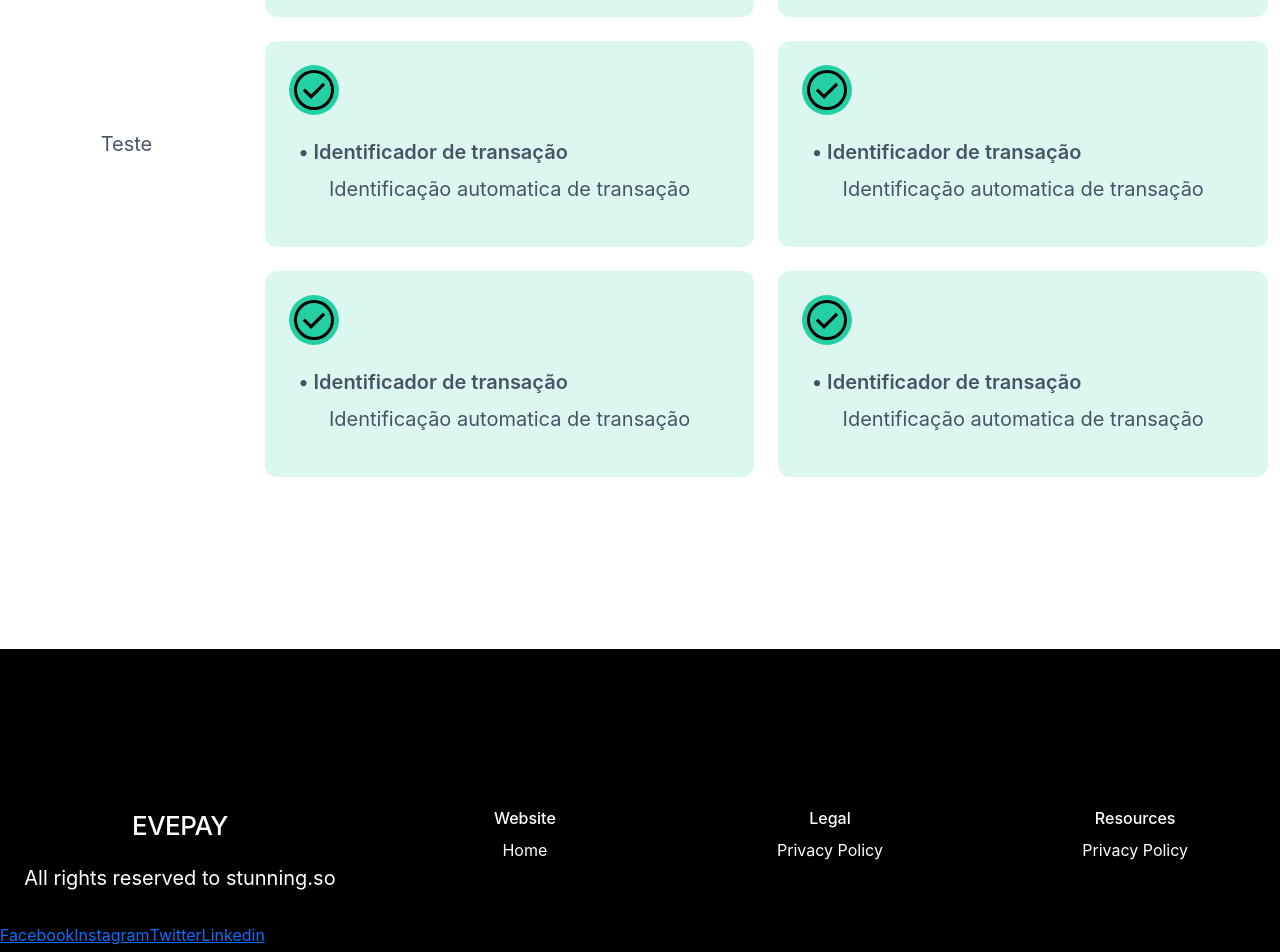
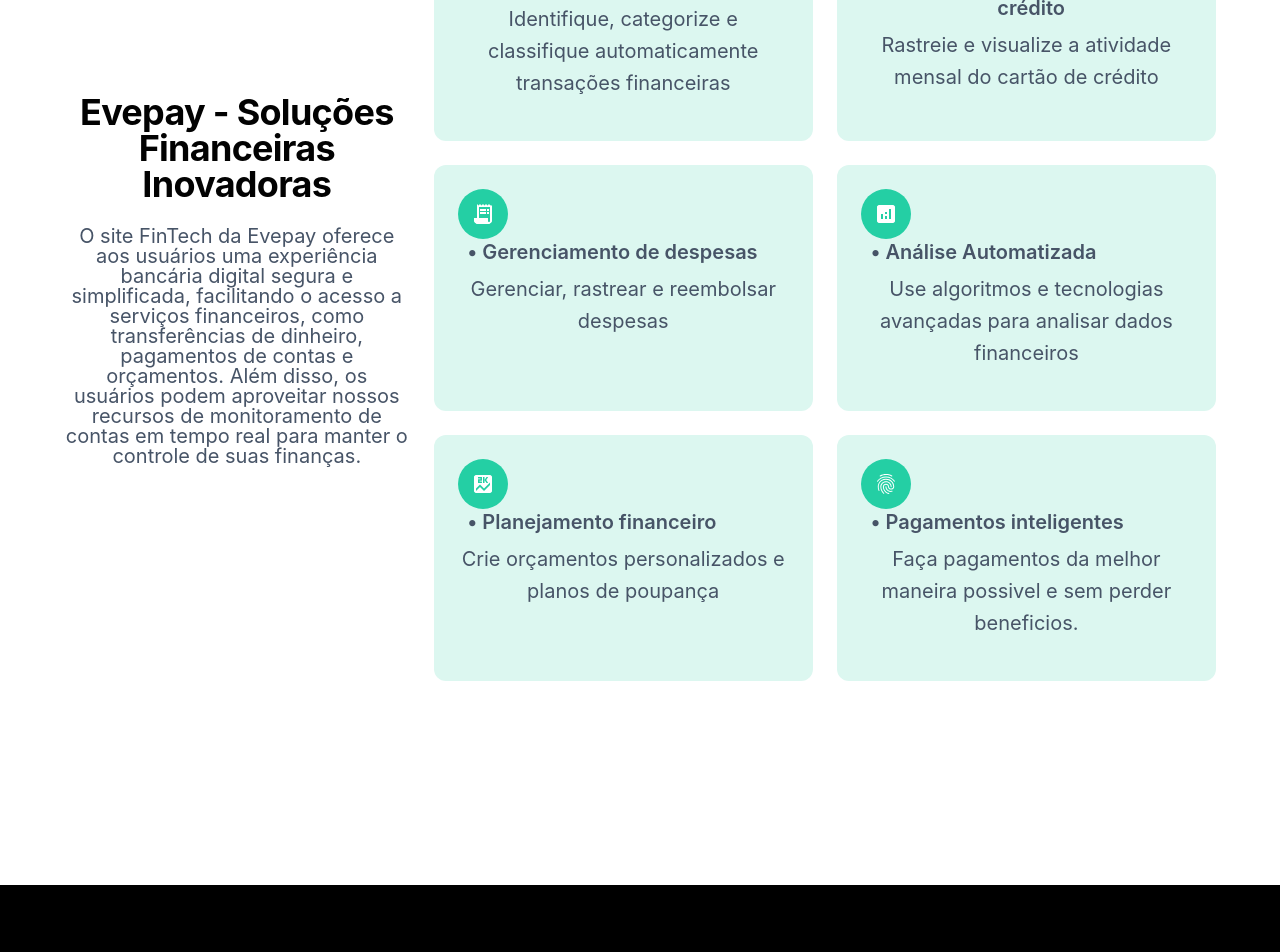
Before and after one commit to marcioA/evepay-landpage, a React (Vite) app: page / in a window 1280 px wide. Shown: the part 720-1672 px from the top of the page. Built offline with nearby package versions, Linux system fonts and the light colour scheme.

Commit message:
add icon component, and increment home page

```diff
--- a/package.json
+++ b/package.json
@@ -9,6 +9,10 @@
     "preview": "vite preview"
   },
   "dependencies": {
+    "@emotion/react": "^11.11.0",
+    "@emotion/styled": "^11.11.0",
+    "@mui/icons-material": "^5.11.16",
+    "@mui/material": "^5.12.3",
     "bootstrap": "^5.3.0-alpha3",
     "react": "^18.2.0",
     "react-dom": "^18.2.0",
--- a/src/components/Card/index.tsx
+++ b/src/components/Card/index.tsx
@@ -1,18 +1,21 @@
-import { BalloonIcon, CardParagraph, Container, SvgIcon, TitleCard } from './styles';
+import { ReactNode } from 'react';
+import { Icons } from '../Icons';
+import { CardParagraph, Container, TitleCard } from './styles';
 
 interface CardProps {
     title: string;
     paragraphContent: string;
-    pathSvg: string;
+    pathSvg: ReactNode;
     colorSvg: string;
 }
 
 export function Card({ title, paragraphContent, pathSvg, colorSvg }: CardProps) {
     return (
         <Container>
-            <BalloonIcon>
+            {/* <BalloonIcon>
                 <SvgIcon src={pathSvg} color={colorSvg} />
-            </BalloonIcon>
+            </BalloonIcon> */}
+            <Icons SvgImage={pathSvg} />
             <TitleCard>• {title}</TitleCard>
             <CardParagraph>{paragraphContent}</CardParagraph>
         </Container>
--- a/src/components/Card/styles.ts
+++ b/src/components/Card/styles.ts
@@ -23,37 +23,38 @@
         background: linear-gradient(116.3deg,#15fbbf,#019f77);
         & :nth-child(1) {
             background-color: #fff;
+            fill: #15fbbf;
         }
     }
 `;
 
-export const BalloonIcon = styled.div`
-    width: 50px;
-    height: 50px;
-    margin-bottom: 24px;
-    border-radius: 50%;
-    display: flex;
-    align-items: center;
-    transition: .2s linear;
-    background: #24cfa4;
-    color: #fff;
-    justify-content: center;
+// export const BalloonIcon = styled.div`
+//     width: 50px;
+//     height: 50px;
+//     margin-bottom: 24px;
+//     border-radius: 50%;
+//     display: flex;
+//     align-items: center;
+//     transition: .2s linear;
+//     background: #24cfa4;
+//     color: #fff;
+//     justify-content: center;
 
-    position: relative;
-`;
+//     position: relative;
+// `;
 
-export const SvgIcon = styled.img`
+// export const SvgIcon = styled.img`
 
-    width: 36;
-    height: 36;
-    fill: none;
-    vertical-align: middle;
+//     width: 36;
+//     height: 36;
+//     fill: none;
+//     vertical-align: middle;
 
-    &:not(:root) {
-        overflow-clip-margin: content-box;
-        overflow: hidden;
-    }
-`;
+//     &:not(:root) {
+//         overflow-clip-margin: content-box;
+//         overflow: hidden;
+//     }
+// `;
 
 export const TitleCard = styled.h6`
     display: flex;
--- a/src/components/Footer/index.tsx
+++ b/src/components/Footer/index.tsx
@@ -1,11 +1,9 @@
+import { Icons } from '../Icons';
 import { CompanyInfo, Container, InfoContainer, MapSite, Section, SocialLogos } from './styles';
-
-interface CardProps {
-    title: string;
-    paragraphContent: string;
-    pathSvg: string;
-    colorSvg: string;
-}
+import FacebookIcon from '@mui/icons-material/Facebook';
+import InstagramIcon from '@mui/icons-material/Instagram';
+import TwitterIcon from '@mui/icons-material/Twitter';
+import LinkedInIcon from '@mui/icons-material/LinkedIn';
 
 export function Footer() {
     return (
@@ -13,26 +11,32 @@
             <InfoContainer>
                 <CompanyInfo>
                     <h3>EVEPAY</h3>
-                    <p>All rights reserved to stunning.so</p>
+                    <p>Todos direitos reservados para Evepay</p>
                     <SocialLogos>
-                        <a href="">Facebook</a>
-                        <a href="">Instagram</a>
-                        <a href="">Twitter</a>
-                        <a href="">Linkedin</a>
+                        <Icons href="https://www.facebook.com" SvgImage={<FacebookIcon />} margin='0.5rem' />
+                        <Icons href="https://www.instagram.com" SvgImage={<InstagramIcon />} margin='0.5rem' />
+                        <Icons href="https://www.twitter.com" SvgImage={<TwitterIcon />} margin='0.5rem' />
+                        <Icons href="https://www.linkedin.com" SvgImage={<LinkedInIcon />} margin='0.5rem' />
                     </SocialLogos>
                 </CompanyInfo>
                 <MapSite>
                     <Section>
                         <h6>Website</h6>
-                        <a>Home</a>
+                        <a>Inicio</a>
+                        <a>Como funciona</a>
+                        <a aria-disabled={true}>Locais aceitos</a>
+                        <a>Na mídia</a>
                     </Section>
                     <Section>
                         <h6>Legal</h6>
-                        <a>Privacy Policy</a>
+                        <a>Política de privacidade</a>
+                        <a>Termos e condições</a>
+                        <a>Faça parte do time</a>
+                        <a>Contatos</a>
                     </Section>
                     <Section>
-                        <h6>Resources</h6>
-                        <a>Privacy Policy</a>
+                        <h6>Transparência</h6>
+                        <a>Teste</a>
                     </Section>
                 </MapSite>
             </InfoContainer>
--- a/src/components/Footer/styles.ts
+++ b/src/components/Footer/styles.ts
@@ -48,6 +48,7 @@
     box-sizing: border-box;
     font-size: 16px;
     line-height: 28px;
+    margin: 1rem;
 `;
 
 export const MapSite = styled.div`
@@ -60,7 +61,23 @@
 `;
 
 export const Section = styled.div`
+    display: flex;
+    flex-direction: column;
     width: calc(33.3% - 10px);
     font-size: 16px;
     line-height: 28px;
+
+    a{
+        &:not(:disabled):hover{
+            cursor: pointer;
+            text-decoration: underline !important;
+            color: "#5e5df0";
+        }
+
+        &:disabled {
+            cursor: not-allowed;
+            pointer-events: all;
+        }
+    }
+
 `;
--- /dev/null
+++ b/src/components/Icons/index.tsx
@@ -0,0 +1,22 @@
+import { ReactNode, useEffect, useState } from 'react';
+import { BalloonIcon, SvgIcon } from './styles';
+
+interface IconsProps {
+    SvgImage: ReactNode;
+    colorSvg?: string;
+    margin?: string;
+    href?: string;
+}
+
+export function Icons({ SvgImage, colorSvg, margin, href }: IconsProps) {
+    const [marginElement, setMarginElement] = useState({ 'margin': '0', background: '' });
+
+    useEffect(() => {
+        if (margin) setMarginElement({ 'margin': margin, background: '#5e5df0' });
+    }, [])
+    return (
+        <BalloonIcon style={marginElement} href={href} target='_blank'>
+            {SvgImage}
+        </BalloonIcon>
+    )
+}
--- /dev/null
+++ b/src/components/Icons/styles.ts
@@ -0,0 +1,34 @@
+import styled from 'styled-components';
+
+export const BalloonIcon = styled.a`
+    width: 50px;
+    height: 50px;
+    margin-bottom: 24px;
+    border-radius: 50%;
+    display: flex;
+    align-items: center;
+    transition: .2s linear;
+    background: #24cfa4;
+    color: #fff;
+    justify-content: center;
+
+    position: relative;
+
+    &:hover {
+        opacity: 0.8;
+        cursor: pointer;
+    }
+`;
+
+export const SvgIcon = styled.img`
+
+    width: 36;
+    height: 36;
+    fill: none;
+    vertical-align: middle;
+
+    &:not(:root) {
+        overflow-clip-margin: content-box;
+        overflow: hidden;
+    }
+`;
--- a/src/pages/Home/index.tsx
+++ b/src/pages/Home/index.tsx
@@ -1,6 +1,11 @@
 import { Card } from '../../components/Card';
 import { AboutAside, AsideContainer, CardContainer, Container, IntroButton, IntroParagraph, Introtext } from './styles';
-import CheckSvg from '../../../public/check_circle_svg.svg'
+import PaidIcon from '@mui/icons-material/Paid';
+import ReceiptLongIcon from '@mui/icons-material/ReceiptLong';
+import FingerprintIcon from '@mui/icons-material/Fingerprint';
+import CreditCardIcon from '@mui/icons-material/CreditCard';
+import AnalyticsIcon from '@mui/icons-material/Analytics';
+import ScoreIcon from '@mui/icons-material/Score';
 
 export function Home() {
     return (
@@ -15,42 +20,48 @@
             </IntroButton>
 
             <AsideContainer>
-                <AboutAside>Teste</AboutAside>
+                <AboutAside>
+                    <h2>Evepay - Soluções Financeiras Inovadoras</h2>
+                    <p>O site FinTech da Evepay oferece aos usuários uma experiência bancária digital segura e simplificada, facilitando
+                        o acesso a serviços financeiros, como transferências de dinheiro, pagamentos de contas e orçamentos. Além disso,
+                        os usuários podem aproveitar nossos recursos de monitoramento de contas em tempo real para manter o controle de suas finanças.
+                    </p>
+                </AboutAside>
                 <CardContainer>
                     <Card
                         title='Identificador de transação'
-                        paragraphContent='Identificação automatica de transação'
-                        pathSvg={CheckSvg}
+                        paragraphContent='Identifique, categorize e classifique automaticamente transações financeiras'
+                        pathSvg={<PaidIcon />}
                         colorSvg='white'
                     />
                     <Card
-                        title='Identificador de transação'
-                        paragraphContent='Identificação automatica de transação'
-                        pathSvg={CheckSvg}
+                        title='Monitoramento de cartão de crédito'
+                        paragraphContent='Rastreie e visualize a atividade mensal do cartão de crédito'
+                        pathSvg={<CreditCardIcon />}
                         colorSvg='white'
                     />
                     <Card
-                        title='Identificador de transação'
-                        paragraphContent='Identificação automatica de transação'
-                        pathSvg={CheckSvg}
+                        title='Gerenciamento de despesas'
+                        paragraphContent='Gerenciar, rastrear e reembolsar despesas'
+                        pathSvg={<ReceiptLongIcon />}
                         colorSvg='white'
                     />
                     <Card
-                        title='Identificador de transação'
-                        paragraphContent='Identificação automatica de transação'
-                        pathSvg={CheckSvg}
+                        title='Análise Automatizada'
+                        paragraphContent='Use algoritmos e tecnologias avançadas para analisar dados financeiros'
+                        pathSvg={<AnalyticsIcon />}
                         colorSvg='white'
                     />
                     <Card
-                        title='Identificador de transação'
-                        paragraphContent='Identificação automatica de transação'
-                        pathSvg={CheckSvg}
+                        title='Planejamento financeiro'
+                        paragraphContent='Crie orçamentos personalizados e planos de poupança'
+                        pathSvg={<ScoreIcon />}
                         colorSvg='white'
                     />
                     <Card
-                        title='Identificador de transação'
-                        paragraphContent='Identificação automatica de transação'
-                        pathSvg={CheckSvg}
+                        title='Pagamentos inteligentes'
+                        paragraphContent='Faça pagamentos da melhor maneira possivel e sem perder beneficios.'
+                        pathSvg={<FingerprintIcon />}
                         colorSvg='white'
                     />
                 </CardContainer>
--- a/src/pages/Home/styles.ts
+++ b/src/pages/Home/styles.ts
@@ -1,8 +1,12 @@
 import styled from 'styled-components';
 
 export const Container = styled.div`
-  max-width: 1280px;
+  max-width: 100%px;
   background-color: var(--bs-white);
+  align-self: center;
+  margin: 2rem;
+  padding: 2rem;
+  margin-bottom: 0;
 `;
 
 export const Introtext = styled.div`
@@ -59,21 +63,36 @@
 `;
 
 export const AboutAside = styled.div`
-    width: 50%;
+    width: 30%;
     box-sizing: border-box;
     align-self: center;
+
+    h2 {
+        line-height: 1;
+        font-size: 36px;
+        margin-bottom: 24px;
+        font-weight: 700;
+        letter-spacing: -.02em;
+        color: #020202;
+    }
+
+    p {
+        line-height: 1;
+        font-size: 20px;
+        margin-top: 0;
+    }
 `;
 
 export const CardsAside = styled.div`
     display: flex;
     flex-wrap: wrap;
-    width: 40%;
-    margin: 0 -12px;
-    max-width: 1100px;
 `;
 
 export const CardContainer = styled.div`
     display: flex;
     flex-direction: row;
     flex-wrap: wrap;
+    width: 70%;
+    margin: 0 -12px;
+    max-width: 1100px;
 `;
```
Also changed, not shown: tsconfig.json (+14 -3 lines), 1 other file (tests, documents, lock files or other folders).
